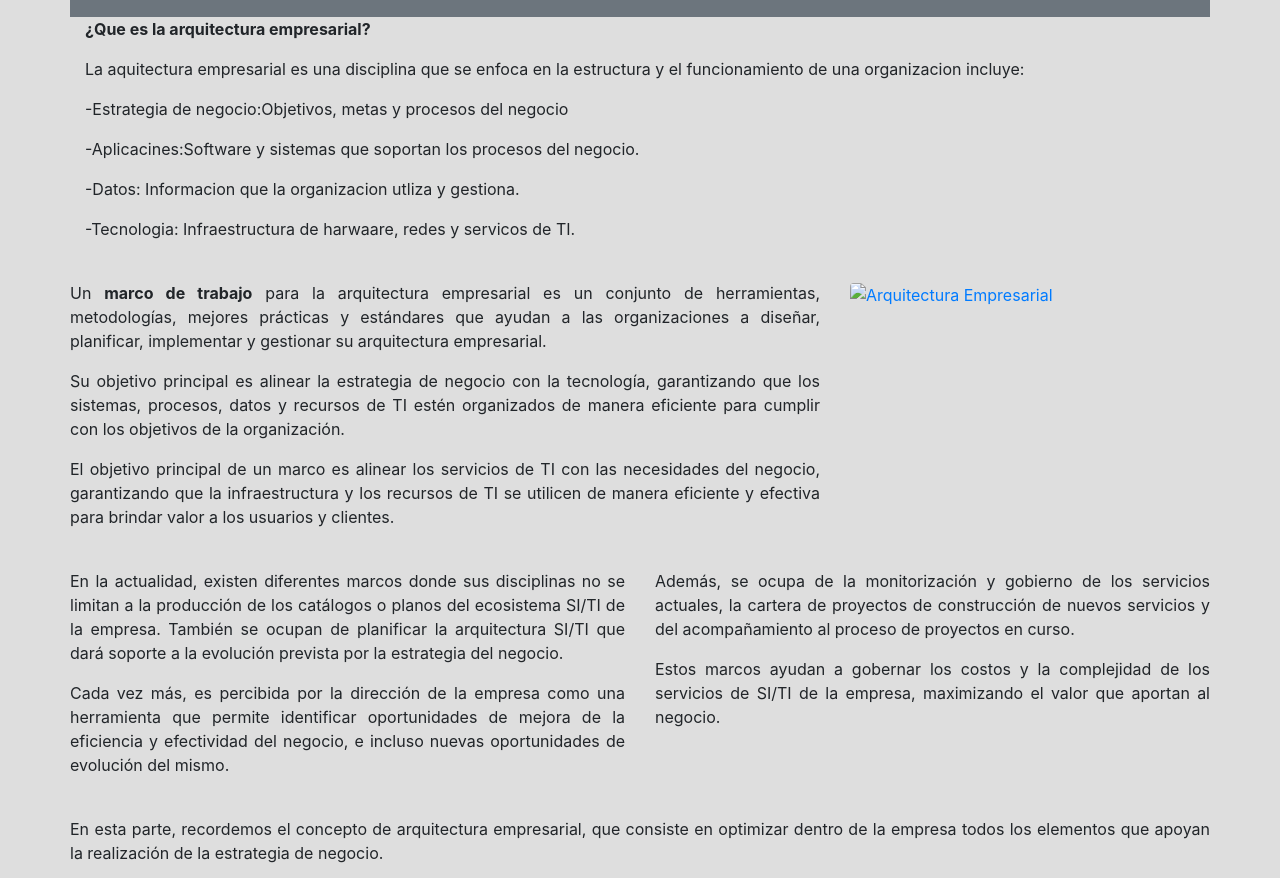
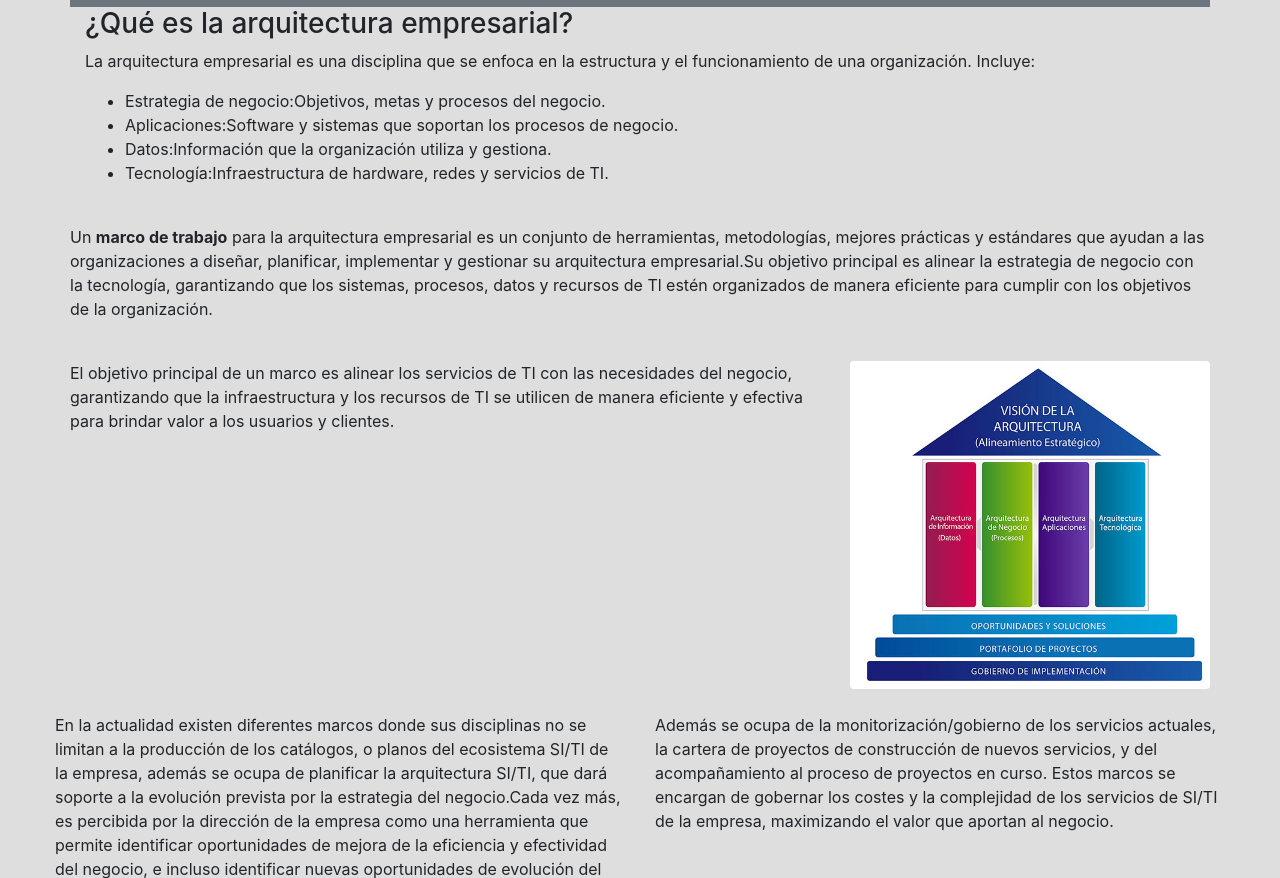
Before and after one commit to NadiaRamos23/ACTIVIDADES, a plain HTML site: page index.html in a window 1280 px wide. Shown: the part 119-997 px from the top of the page. Drawn offline with nearby package versions, Linux system fonts and the light colour scheme.

Commit message:
Update index.html

```diff
--- a/index.html
+++ b/index.html
@@ -1,5 +1,5 @@
 <!doctype html>
-<html lang="en">
+<html lang="es">
   <head>
     <!-- Required meta tags -->
     <meta charset="utf-8">
@@ -23,74 +23,62 @@
     </style>
 </head>
 <body>
-
     <div class="container">
         <div class="row">
             <div class="col header">
-      <h1>Arquitectura Empresarial</h1>
-     <div class="w-100"></div>
-    <div class="row">
-     <div class="col">
+                <h2>Arquitectura empresarial</h2>
                 <p>Arquitectura Empresarial</p>
             </div>
         </div>
+        <div class="row ">
+            <div class="col">
+                <h3 class="justificado">¿Qué es la arquitectura empresarial?</h3>
+                <p class="justificado">La arquitectura empresarial es una disciplina que se enfoca en la estructura y el funcionamiento de una organización. Incluye:</p>
+                <ul>
+                    <li>Estrategia de negocio:Objetivos, metas y procesos del negocio.</li>
+                    <li>Aplicaciones:Software y sistemas que soportan los procesos de negocio.</li>
+                    <li>Datos:Información que la organización utiliza y gestiona.</li>
+                    <li>Tecnología:Infraestructura de hardware, redes y servicios de TI.</li>
+                  </ul>
+                </div>
+                <div class="row mt-4">
+            <div class="col-md-12">
+              <p>Un <strong>marco de trabajo</strong> para la arquitectura empresarial es un conjunto de herramientas, metodologías, mejores prácticas y estándares que ayudan a las organizaciones a diseñar, planificar, implementar y gestionar su arquitectura empresarial.Su objetivo principal es alinear la estrategia de negocio con la tecnología, garantizando que los sistemas, procesos, datos y recursos de Tl estén organizados de manera eficiente para cumplir con los objetivos de la organización.</p>
             </div>
           </div>
-    <div class="row">
-     <div class="col-12 ">
-      <p class="font-weight-bold">¿Que es la arquitectura empresarial?
-      </P>
+              <div class="row mt-4">
+                <div class="col">
+                 El objetivo principal de un marco es alinear los servicios de TI con las necesidades del negocio, garantizando que la infraestructura y los recursos de TI se utilicen de manera eficiente y efectiva para brindar valor a los usuarios y clientes.
+                </div>
+                <div class="col-4">
+                  <a target="_blank" href="src/imagen1.jpg">
+                    <img src = "arquitectura-de-procesos-de-negocio-big.jpg" class="rounded img-fluid" alt="arquitectura-de-procesos-de-negocio-big.jpg"...">
+                  </a>
+                </div>
+                  <div class="row mt-4">
+                    <div class="col">
+                  En la actualidad existen diferentes marcos donde sus disciplinas no se limitan a la producción de los catálogos, o planos del ecosistema SI/TI de la empresa, además se ocupa de planificar la arquitectura SI/TI, que dará soporte a la evolución prevista por la estrategia del negocio.Cada vez más, es percibida por la dirección de la empresa como una herramienta que permite identificar oportunidades de mejora de la eficiencia y efectividad del negocio, e incluso identificar nuevas oportunidades de evolución del mismo.
+                    </div>
+                    <div class="col">
+                  Además se ocupa de la monitorización/gobierno de los servicios actuales, la cartera de proyectos de construcción de nuevos servicios, y del acompañamiento al proceso de proyectos en curso.
+                  Estos marcos se encargan de gobernar los costes y la complejidad de los servicios de SI/TI de la empresa, maximizando el valor que aportan al negocio.
                     </div>
                   </div>
-<div class="row">
-     <div class="col-12">
-      <p class="text-justify">La aquitectura empresarial es una disciplina que se enfoca en la estructura y el funcionamiento de una organizacion incluye:
-      </P>
-  <div class="row">
-     <div class="col-12">
-      <p class="text-sm-left">-Estrategia de negocio:Objetivos, metas y procesos del negocio
-      </P>
+                   <div class="col mt-4">
+                    En esta parte recordemos el concepto de arquitectura empresarial, que consiste en optimizar dentro de la empresa todos los elementos que apoyan la realización de la estrategia de negocio. La arquitectura empresarial posibilita tener una visión alobal de la empresa, incluvendo los procesos, la estructura organizacional y las tecnologías de la información, lo que facilita el cumplimiento de sus obietivos estratéaicos.
+                  </div>
+
                 </div>
             </div>
-  <p class="text-sm-left">-Aplicacines:Software y sistemas que soportan los procesos del negocio.
-      </P>
-    <p class="text-sm-left">-Datos: Informacion que la organizacion utliza y gestiona.
-      </P>
-        <p class="text-sm-left">-Tecnologia: Infraestructura de harwaare, redes y servicos de TI.
-      </p>
-       </div>
-
             <div class="row mt-4">
-        <div class="col-md-8 text-justify">
-          <p>Un <strong>marco de trabajo</strong> para la arquitectura empresarial es un conjunto de herramientas, metodologías, mejores prácticas y estándares que ayudan a las organizaciones a diseñar, planificar, implementar y gestionar su arquitectura empresarial.</p>
-          <p>Su objetivo principal es alinear la estrategia de negocio con la tecnología, garantizando que los sistemas, procesos, datos y recursos de TI estén organizados de manera eficiente para cumplir con los objetivos de la organización.</p>
-          <p>El objetivo principal de un marco es alinear los servicios de TI con las necesidades del negocio, garantizando que la infraestructura y los recursos de TI se utilicen de manera eficiente y efectiva para brindar valor a los usuarios y clientes.</p>
-        </div>
-        <div class="col-md-4 img-container">
-          <a target="_blank" href="src/imagen1.jpg">
-            <img src="img/arquitectura-de-procesos-de-negocio-big.jpg" class="img-fluid rounded" alt="Arquitectura Empresarial">
-          </a>
-        </div>
-      </div>
-
-      <div class="row mt-4">
-        <div class="col-md-6 text-justify">
-          <p>En la actualidad, existen diferentes marcos donde sus disciplinas no se limitan a la producción de los catálogos o planos del ecosistema SI/TI de la empresa. También se ocupan de planificar la arquitectura SI/TI que dará soporte a la evolución prevista por la estrategia del negocio.</p>
-          <p>Cada vez más, es percibida por la dirección de la empresa como una herramienta que permite identificar oportunidades de mejora de la eficiencia y efectividad del negocio, e incluso nuevas oportunidades de evolución del mismo.</p>
-        </div>
-        <div class="col-md-6 text-justify">
-          <p>Además, se ocupa de la monitorización y gobierno de los servicios actuales, la cartera de proyectos de construcción de nuevos servicios y del acompañamiento al proceso de proyectos en curso.</p>
-          <p>Estos marcos ayudan a gobernar los costos y la complejidad de los servicios de SI/TI de la empresa, maximizando el valor que aportan al negocio.</p>
-        </div>
-      </div>
-
-      <div class="row mt-4">
-        <div class="col text-justify">
-          <p>En esta parte, recordemos el concepto de arquitectura empresarial, que consiste en optimizar dentro de la empresa todos los elementos que apoyan la realización de la estrategia de negocio.</p>
-          <p>La arquitectura empresarial posibilita tener una visión global de la empresa, incluyendo los procesos, la estructura organizacional y las tecnologías de la información, lo que facilita el cumplimiento de sus objetivos estratégicos.</p>
+              <div class="col text-center">
+                <p><strong>Nadia Alexa Ramos Rodríguez</strong></p>
               </div>
             </div>
           </div>
+        </body>
+        </html>
+
 
 
 
```
Lines whose indentation alone changed are shown as unchanged.
